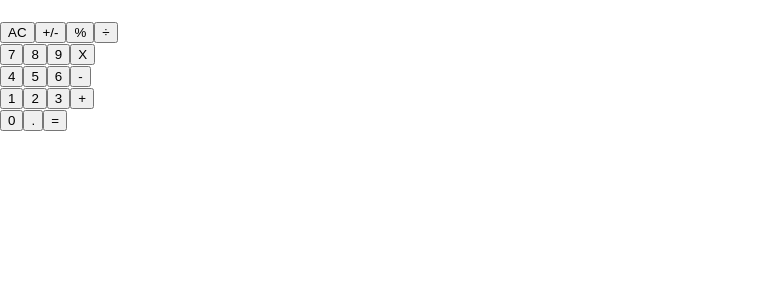
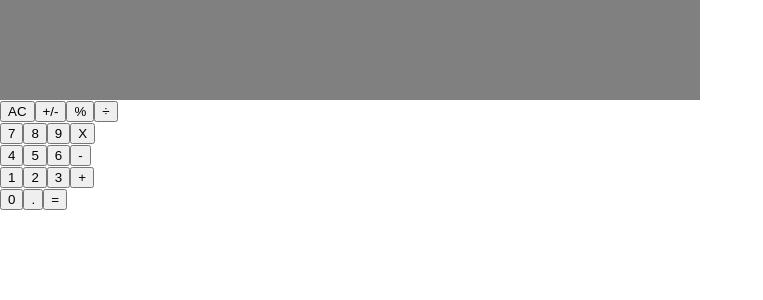
Before and after one commit to julian3493/calculator, a React (Create React App) app: page / in a window 1280 px wide. Shown: the top 300 px of the page, without its empty margins (0-763 px from the left). Built offline with nearby package versions, Linux system fonts and the light colour scheme.

Commit message:
add style in app and display components

```diff
--- a/src/components/App.js
+++ b/src/components/App.js
@@ -2,6 +2,7 @@ import React, { useState } from 'react';
 import Display from './Display';
 import ButtonPanel from './ButtonPanel';
 import calculate from '../logic/calculate';
+import '../styles/app.css';
 
 const App = () => {
   const [calculation, setCalculation] = useState({
--- a/src/components/Display.js
+++ b/src/components/Display.js
@@ -1,11 +1,11 @@
 import React from 'react';
 import PropTypes from 'prop-types';
+import '../styles/display.css';
 
 const Display = ({ result }) => {
   const { next } = result;
-  console.log(result);
   return (
-    <div>
+    <div className="display">
       <h1>{next}</h1>
     </div>
   );
--- /dev/null
+++ b/src/styles/app.css
@@ -0,0 +1,5 @@
+.App {
+  display: flex;
+  width: 700px;
+  flex-direction: column;
+}
--- /dev/null
+++ b/src/styles/display.css
@@ -0,0 +1,10 @@
+.display {
+  display: flex;
+  background-color: gray;
+  height: 100px;
+  color: white;
+  text-align: right;
+  justify-content: right;
+  align-items: center;
+  width: 700px;
+}
```
